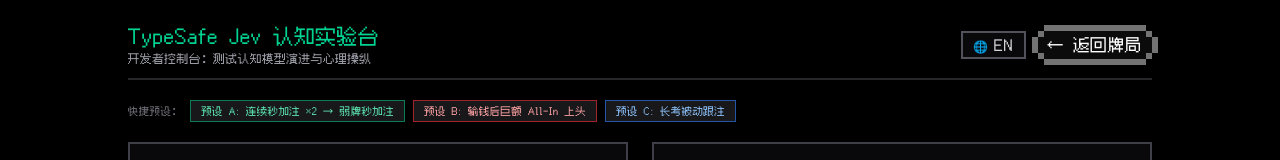
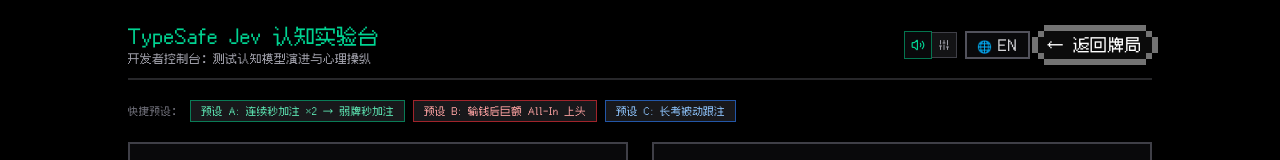
Before and after one commit to h1bomb/bluff, a Next.js app: page /dev/jev in a window 1280 px wide. Shown: the top 160 px of the page. Built offline with nearby package versions, Linux system fonts and the light colour scheme.

Commit message:
ui: move sound controls to the left of language switcher across pages

```diff
--- a/src/app/dev/jev/page.tsx
+++ b/src/app/dev/jev/page.tsx
@@ -8,6 +8,8 @@ import { Badge } from '@/components/ui/8bit/badge';
 import { ObservablePlayerState, PlayerBelief, PokerAction } from '@/game/types';
 import { useLanguageStore } from '@/store/language-store';
 import { LanguageSwitcher } from '@/components/ui/language-switcher';
+import { SoundToggle } from '@/components/ui/sound-toggle';
+import { Card, CardContent, CardHeader, CardTitle } from '@/components/ui/8bit/card';
 
 export default function JevPlayground() {
   const { t } = useLanguageStore();
@@ -128,7 +130,8 @@ export default function JevPlayground() {
               {t.devPlayground.subtitle}
             </div>
           </div>
-          <div className="flex items-center gap-3">
+          <div className="flex items-center gap-2">
+            <SoundToggle />
             <LanguageSwitcher />
             <Button variant="outline" size="sm" asChild>
               <Link href="/game">{t.common.backToGame}</Link>
--- a/src/app/history/page.tsx
+++ b/src/app/history/page.tsx
@@ -4,6 +4,7 @@ import React from 'react';
 import Link from 'next/link';
 import { HistoryList } from '@/components/history/history-list';
 import { LanguageSwitcher } from '@/components/ui/language-switcher';
+import { SoundToggle } from '@/components/ui/sound-toggle';
 import { UserProfileBadge } from '@/components/auth/user-profile-badge';
 import { useLanguageStore } from '@/store/language-store';
 
@@ -34,6 +35,7 @@ export default function HistoryPage() {
 
         <div className="flex items-center gap-2">
           <UserProfileBadge />
+          <SoundToggle />
           <LanguageSwitcher />
         </div>
       </div>
--- a/src/app/result/page.tsx
+++ b/src/app/result/page.tsx
@@ -5,6 +5,7 @@ import { useRouter } from 'next/navigation';
 import { useGameStore } from '@/store/game-store';
 import { ResultCard } from '@/components/game/result-card';
 import { LanguageSwitcher } from '@/components/ui/language-switcher';
+import { SoundToggle } from '@/components/ui/sound-toggle';
 
 export default function ResultPage() {
   const router = useRouter();
@@ -19,8 +20,9 @@ export default function ResultPage() {
     <main className="min-h-screen bg-black text-white flex flex-col items-center justify-center p-3 relative overflow-x-hidden">
       <div className="crt-screen absolute inset-0 pointer-events-none" />
 
-      {/* Language Switcher in upper right */}
-      <div className="absolute top-3 right-3 z-50">
+      {/* Controls in upper right */}
+      <div className="absolute top-3 right-3 z-50 flex items-center gap-1.5">
+        <SoundToggle />
         <LanguageSwitcher />
       </div>
 
--- a/src/components/game/cabinet-header.tsx
+++ b/src/components/game/cabinet-header.tsx
@@ -2,8 +2,6 @@ import React from 'react';
 import { PublicGameState } from '@/game/types';
 import { AutopilotDecision } from '@/game/autopilot/types';
 import { TranslationDictionary } from '@/lib/i18n/translations';
-
-import { SoundToggle } from '@/components/ui/sound-toggle';
 
 interface CabinetHeaderProps {
   publicState: PublicGameState;
@@ -62,7 +60,6 @@ export function CabinetHeader({
           </span>
         </div>
         <div className="flex items-center gap-1.5">
-          <SoundToggle showSliders={true} />
           <span className="px-1.5 py-0.5 bg-zinc-900 border border-zinc-700 text-zinc-300 retro text-[8px] font-bold">
             {publicState.phase}
           </span>
--- a/src/components/game/game-overlays.tsx
+++ b/src/components/game/game-overlays.tsx
@@ -1,5 +1,6 @@
 import React, { useEffect } from 'react';
 import { LanguageSwitcher } from '@/components/ui/language-switcher';
+import { SoundToggle } from '@/components/ui/sound-toggle';
 import { ModelBreakPayload } from '@/game/types';
 import { TranslationDictionary } from '@/lib/i18n/translations';
 import { ModelBreakOverlay } from './model-break-overlay';
@@ -91,6 +92,7 @@ export function GameOverlays({
           </button>
         )}
 
+        <SoundToggle showSliders={true} />
         <LanguageSwitcher />
       </div>
 
```
